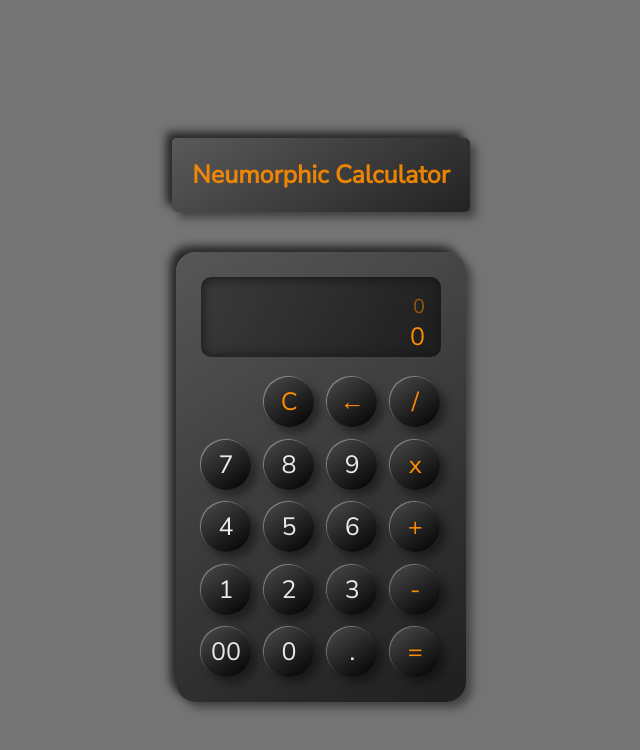
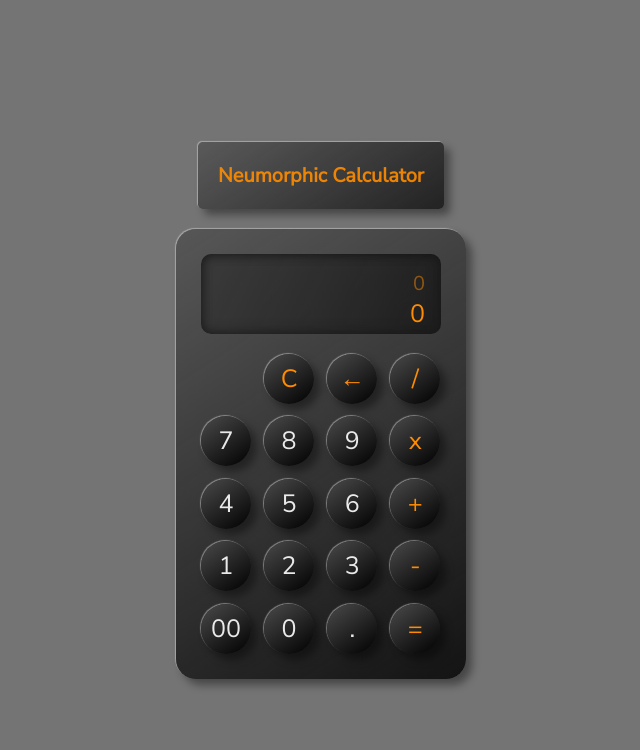
Before and after one commit to leotabor18/Neumorphic-Calculator, a plain HTML site: page index.html in a window 1280 px wide. Shown: the whole page, without its empty margins (319-959 px from the left). Drawn offline with Linux system fonts and the light colour scheme.

Commit message:
Changing some styles

```diff
--- a/index.html
+++ b/index.html
@@ -9,7 +9,7 @@
     <link rel="stylesheet" href="style.css">
 </head>
 <body>
-    <h1>Neumorphic Calculator</h1>
+    <h2>Neumorphic Calculator</h2>
     <main>
         <div class="input" >
             <input type="text" id='history' value='0'>
--- a/style.scss
+++ b/style.scss
@@ -1,12 +1,9 @@
 @import url('https://fonts.googleapis.com/css2?family=Nunito+Sans&display=swap');
 
-@mixin shadow {
-    box-shadow: -6px -6px 9px rgba(rgb(32, 32, 32), 0.9), 6px 6px 9px rgba(rgb(39, 39, 39), 0.6);
-}
 @mixin shadow-inset {
     box-shadow: inset -2px -2px 12px rgba(#1b1b1b, 0.7), inset 2px 2px 9px rgba(#000, 0.4);
 }
-@mixin shadow_button {
+@mixin shadow {
     box-shadow: -1px -1px 1px rgba(#e9e9e9, 0.45), 6px 6px 9px rgba(#000, 0.4);
 }
 
@@ -26,17 +23,19 @@ body{
     align-items: center;
     justify-content: center;
 }
-h1{
+h2{
     @include shadow;
     background-image: linear-gradient(147deg, #5a5a5a 0%, rgba(rgb(22, 22, 22), 0.8));
     border-radius: 5px;
     color: rgba(#FF8C00, 0.9);
     padding: 20px;
-    margin: 40px;
+    margin: 20px;
+    font-size: 20px;
+    text-align: center;
 }
 main{
     @include shadow;
-    background-image: linear-gradient(147deg, #575757 0%, rgba(rgb(17, 17, 17), 0.8));
+    background-image: linear-gradient(147deg, #575757 0%, rgba(rgb(3, 3, 3), 0.8));
     padding: 1em;
     border-radius: 20px;
     width: 290px;
@@ -81,7 +80,7 @@ main{
          background: none;
      }
      button{
-         @include shadow_button;
+         @include shadow;
          background-image: linear-gradient(145deg, #434343 10%, #000);
          width: 50px;
          height: 50px;
```
Also changed, not shown: style.css, 1 other file.
